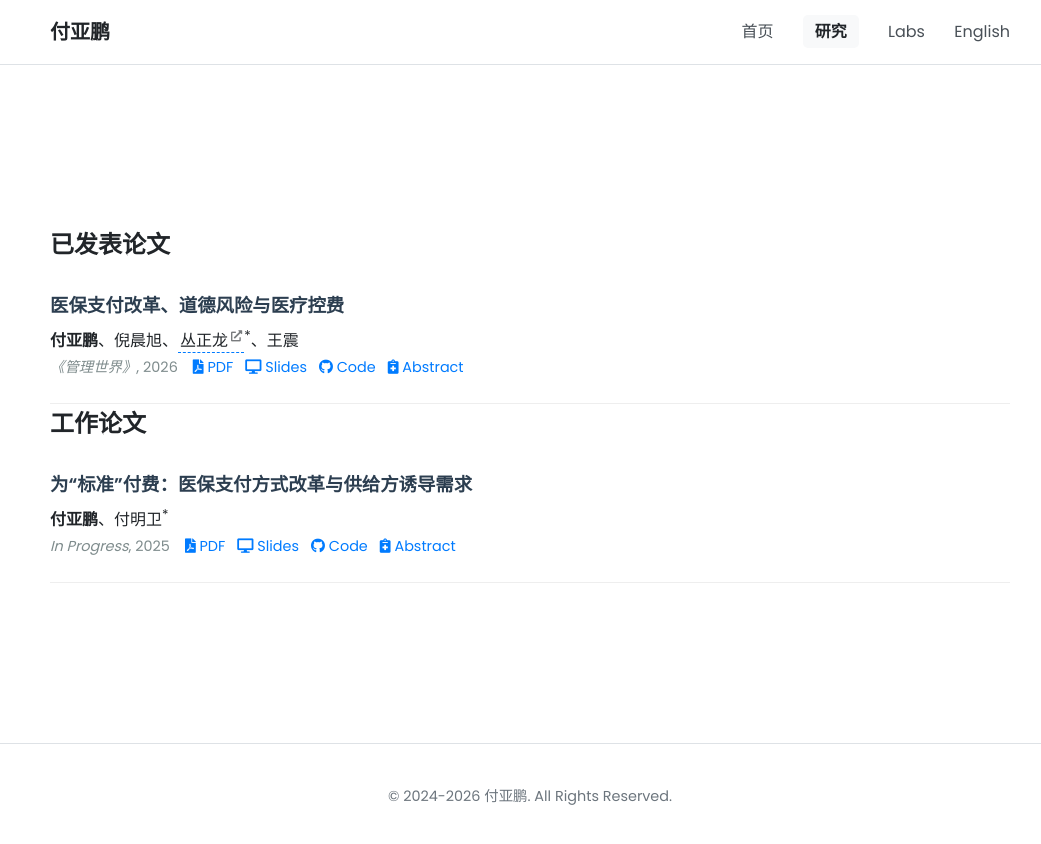
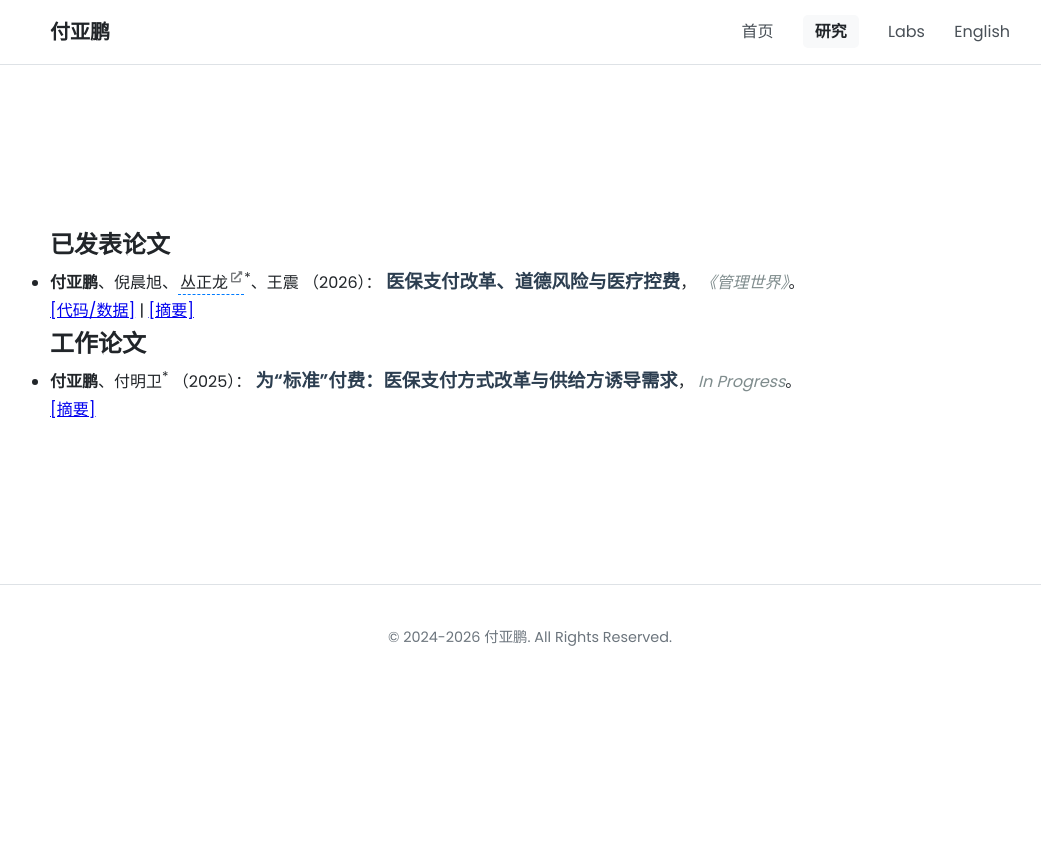
Before and after one commit to fyapeng/fyapeng.github.io, a Jekyll site: the page built from research.html, in a window 1280 px wide. Shown: the top 844 px of the page, without its empty margins (110-1151 px from the left). Built offline with Jekyll 4.4.1, drawn with Linux system fonts in a browser that asks for light colours.

Commit message:
Update paper_item.html

```diff
--- a/_includes/paper_item.html
+++ b/_includes/paper_item.html
@@ -1,43 +1,42 @@
-<li class="paper-item">
-  <div class="paper-main-content">
-    <div class="paper-title">{{ include.paper.title }}</div>
+<li class="paper-item-compact">
+  <div class="paper-citation">
+    <span class="paper-authors">
+      {{ include.paper.authors | replace: "付亚鹏", "<strong>付亚鹏</strong>" | replace: "Yapeng Fu", "<strong>Yapeng Fu</strong>" }}
+    </span>
 
-    <div class="paper-authors">
-      {{ include.paper.authors | replace: "付亚鹏", "<strong>付亚鹏</strong>" | replace: "Yapeng Fu", "<strong>Yapeng Fu</strong>" }}
-    </div>
+    <span class="paper-year">（{{ include.paper.year }}）</span>：
+    <span class="paper-title">{{ include.paper.title }}</span>，
 
-    <div class="paper-meta-row">
-      {% if include.paper.journal %}
-        <span class="paper-journal"><em>{{ include.paper.journal }}</em>, {{ include.paper.year }}</span>
+    <span class="paper-journal"><em>{{ include.paper.journal }}</em></span>。
+
+    <div class="paper-links-minimal">
+      {% assign first_link = true %}
+
+      {% if include.paper.pdf and include.paper.pdf != "#" and include.paper.pdf != "" %}
+        <a href="{{ include.paper.pdf | relative_url }}" target="_blank">{{ include.t.research_page.pdf_btn | default: "Manuscript" }}</a>
+        {% assign first_link = false %}
       {% endif %}
 
-      <div class="paper-links-inline">
-        {% if include.paper.pdf and include.paper.pdf != "" %}
-        <a href="{{ include.paper.pdf | relative_url }}" target="_blank"><i class="fas fa-file-pdf"></i> PDF</a>
-        {% endif %}
+      {% if include.paper.slides and include.paper.slides != "#" and include.paper.slides != "" %}
+        {% unless first_link %} <span class="divider">|</span> {% endunless %}
+        <a href="{{ include.paper.slides | relative_url }}" target="_blank">{{ include.t.research_page.slides_btn | default: "Slides" }}</a>
+        {% assign first_link = false %}
+      {% endif %}
 
-        {% if include.paper.slides and include.paper.slides != "" %}
-        <a href="{{ include.paper.slides | relative_url }}" target="_blank"><i class="fas fa-desktop"></i> Slides</a>
-        {% endif %}
+      {% if include.paper.code and include.paper.code != "#" and include.paper.code != "" %}
+        {% unless first_link %} <span class="divider">|</span> {% endunless %}
+        <a href="{{ include.paper.code }}" target="_blank">{{ include.t.research_page.code_btn | default: "Code" }}</a>
+        {% assign first_link = false %}
+      {% endif %}
 
-        {% if include.paper.code and include.paper.code != "" %}
-        <a href="{{ include.paper.code }}" target="_blank"><i class="fab fa-github"></i> Code</a>
-        {% endif %}
-
-        {% if include.paper.doi and include.paper.doi != "" %}
-        <a href="{{ include.paper.doi }}" target="_blank"><i class="ai ai-doi"></i> DOI</a>
-        {% endif %}
-
-        {% if include.paper.abstract %}
-        <a href="javascript:void(0)" class="abstract-toggle-btn" onclick="toggleAbstract(this)">
-          <i class="fas fa-notes-medical"></i> Abstract
-        </a>
-        {% endif %}
-      </div>
+      {% if include.paper.abstract %}
+        {% unless first_link %} <span class="divider">|</span> {% endunless %}
+        <a href="javascript:void(0)" class="abstract-toggle-btn" onclick="toggleAbstract(this)">{{ include.t.research_page.abstract_btn | default: "Abstract" }}</a>
+      {% endif %}
     </div>
 
     {% if include.paper.abstract %}
-    <div class="paper-abstract-collapsible" style="display: none;">
+    <div class="paper-abstract-simple" style="display: none;">
         {{ include.paper.abstract }}
     </div>
     {% endif %}
```
